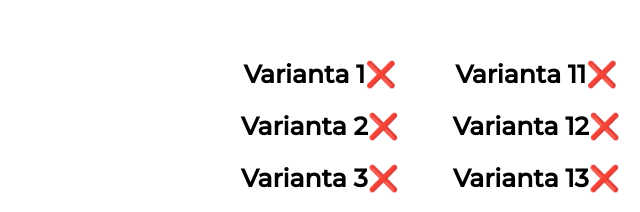
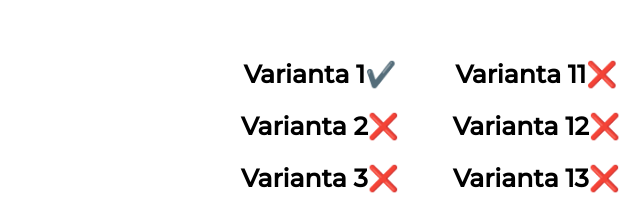
Before and after one commit to VarianteBac/variantebacinfo, a plain HTML site: page paginivariante/variante1la30.html in a window 1280 px wide. Shown: the part 302-514 px from the top of the page, 121-761 px from the left. Drawn offline with Linux system fonts and the light colour scheme.

Commit message:
Update variante1la30.html

```diff
--- a/paginivariante/variante1la30.html
+++ b/paginivariante/variante1la30.html
@@ -117,7 +117,7 @@
 
 <div class="manevra">
 <ul id="ul2">
-	<li><a href="paginivariante/varianta1">Varianta 1❌</li>
+	<li><a href="paginivariante/varianta1">Varianta 1✔️</li>
 	<li><a href="paginivariante/varianta2">Varianta 2❌</li>
 	<li><a href="paginivariante/varianta3">Varianta 3❌</li>
 	<li><a href="paginivariante/varianta4">Varianta 4❌</li>
```
